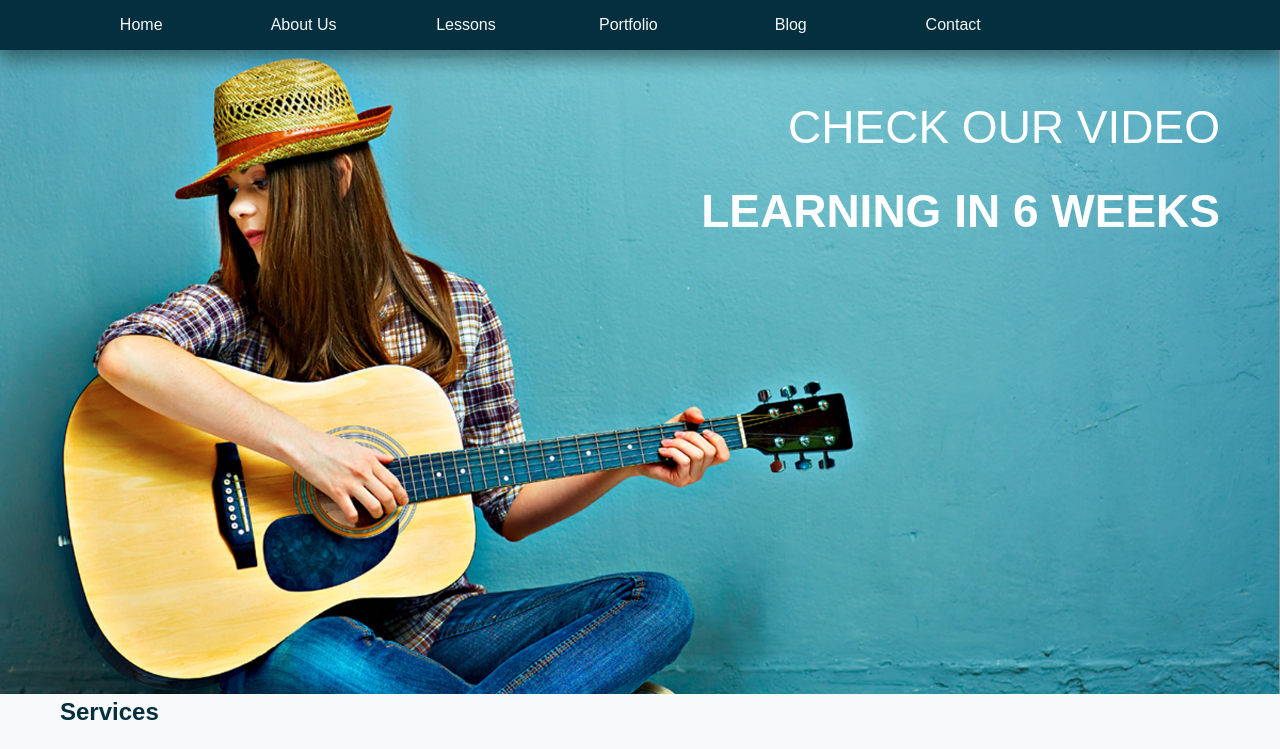
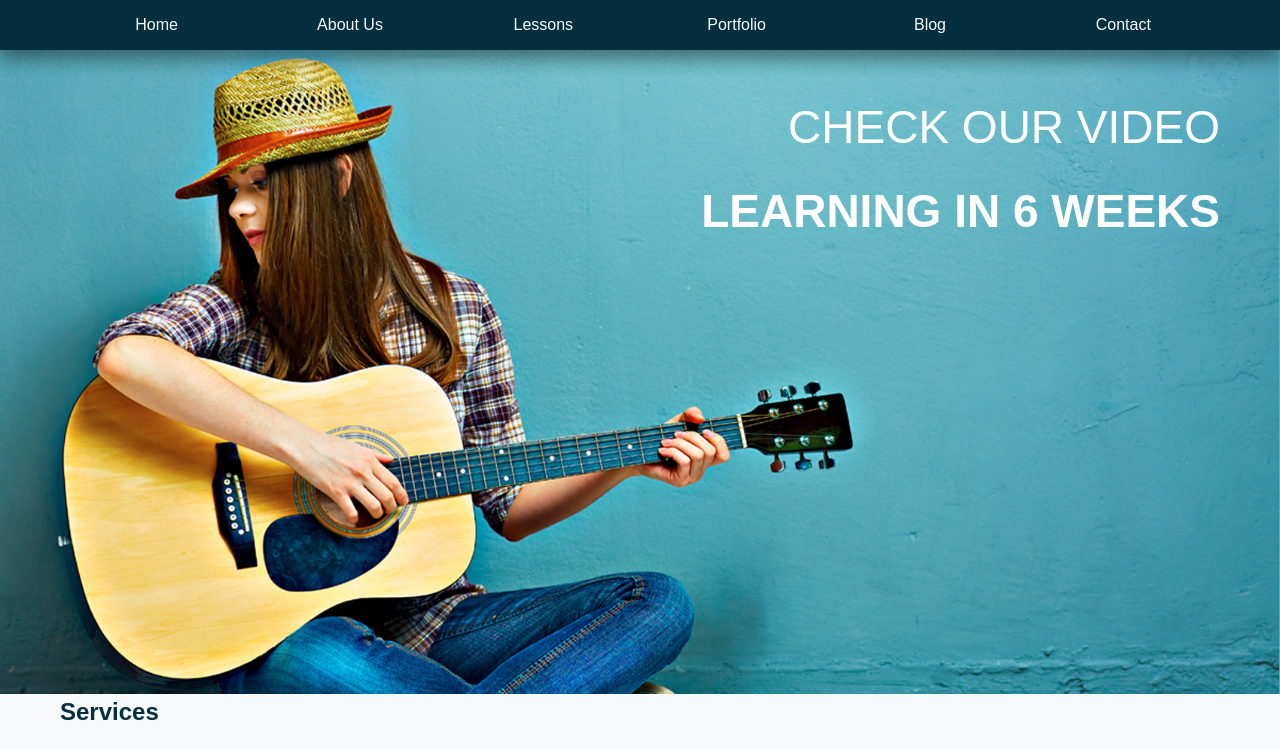
Before and after one commit to CRBroughton/sass-net-ninja, a Vue app: page / in a window 1280 px wide. Shown: the top 749 px of the page. Built offline with nearby package versions, Linux system fonts and the light colour scheme.

Commit message:
used math operator for li's in header

```diff
--- a/src/components/TheHeader.vue
+++ b/src/components/TheHeader.vue
@@ -43,7 +43,7 @@ export default defineComponent({
   }
   li {
     float: left;
-    width: 14%;
+    width: (100% / 6);
   }
   a {
     color: $offWhite;
```
